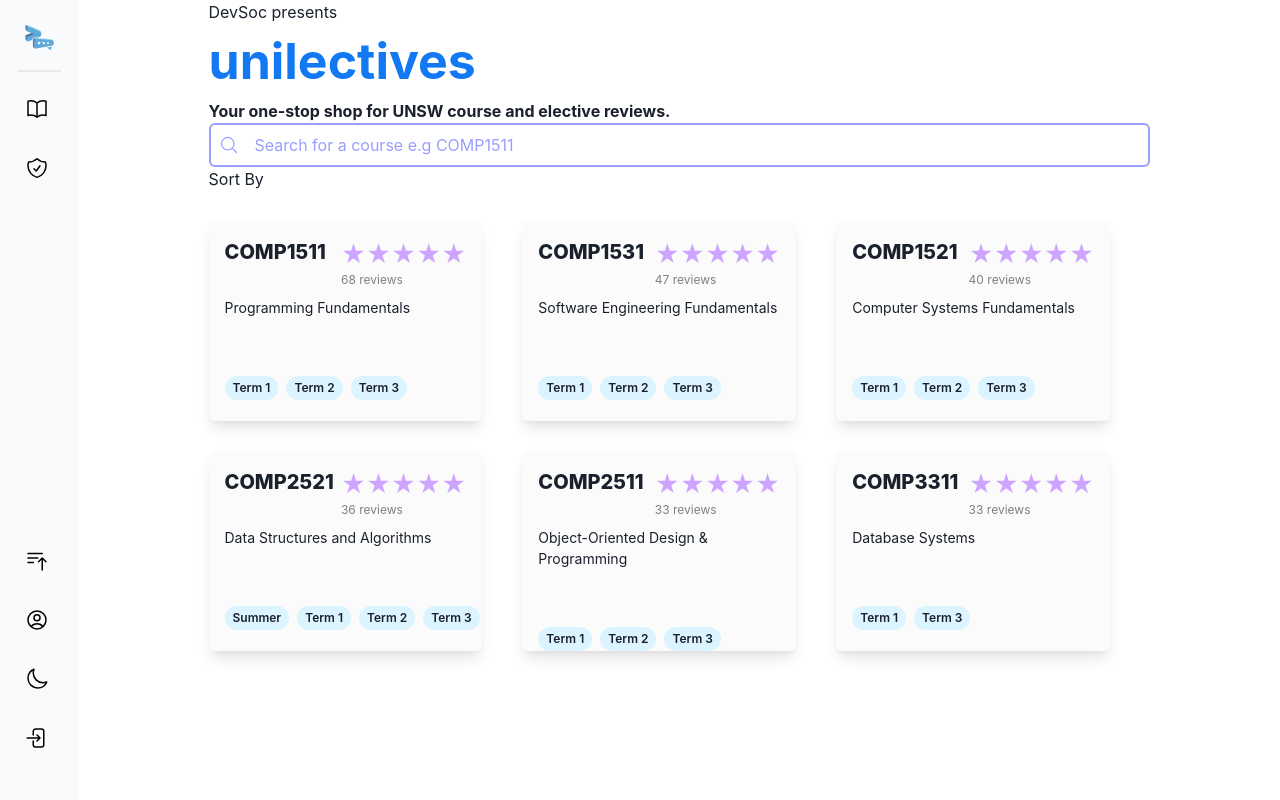
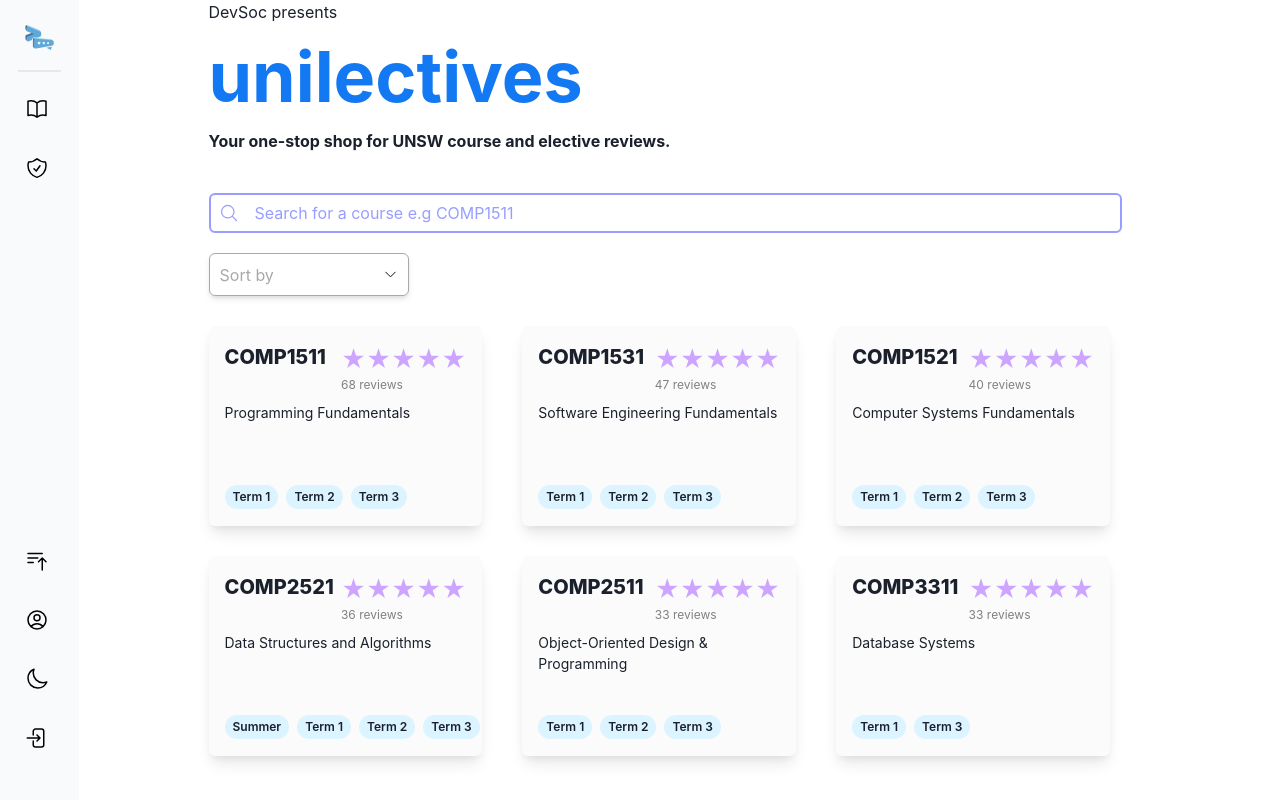
Before and after one commit to honeybunnyo/unilectiveclone, a React (Vite) app: page / in a window 1280 px wide. Built offline with nearby package versions, Linux system fonts and the light colour scheme.

Commit message:
Added Sort by button

```diff
--- a/src/components/PageContent/pagecontent.jsx
+++ b/src/components/PageContent/pagecontent.jsx
@@ -80,13 +80,14 @@
       <div style={{ display: 'flex', flexDirection: 'column' }}>
         <div>DevSoc presents</div>
         <div
-          style={{ fontSize: "50px", fontWeight: 'bold', color: clicked ? '#FF96E9' : '#1279f2', cursor: 'pointer' }}
+          style={{ fontSize: "70px", fontWeight: 'bold', color: clicked ? '#FF96E9' : '#1279f2', cursor: 'pointer' }}
           onClick={handleClick}>unilectives </div>
-        <div><strong>Your one-stop shop for UNSW course and elective reviews.</strong></div>
-        <Flex style={{padding: '8px', color:"#989EFF", borderRadius: '6px', cursor: 'pointer', border: '2px solid #989EFF'}} onClick={handleSearchClick}>
+        <div style={{marginBottom: "40px"}}><strong>Your one-stop shop for UNSW course and elective reviews.</strong></div>
+
+        {/* Search Bar */}
+        <Flex style={{width:'97%', height:'40px', alignItems: 'center', padding: '8px', color:"#989EFF", borderRadius: '6px', cursor: 'pointer', border: '2px solid #989EFF'}} onClick={handleSearchClick}>
         <img src="/search.svg" alt="Search Logo" style={{ marginRight: '16px'}}/>
           Search for a course e.g COMP1511</Flex>
-        <div>Sort By</div>
         {isSearchClicked && (
         <div style={{
           position: 'fixed',
@@ -99,19 +100,40 @@
           backgroundColor: 'white',
           zIndex: '9999',
           textAlign: 'center',
-          borderRadius: '10px'
-        }}
-        >
+          borderRadius: '10px',
+          padding: '20px'
+        }}>
           <Button onClick={handleSearchClick}>Dismiss</Button>
         </div>
-      )}
+        )}
+
+        {/* Sort By */}
+        <Flex style={{
+          width: '200px',
+          height: '43px',
+          border: '1px solid #A9A9A9',
+          borderRadius: '6px',
+          padding: '10px 10px',
+          display: 'flex',
+          alignItems: 'center',
+          justifyContent: 'space-between',
+          cursor: 'pointer',
+          color: '#A9A9A9',
+          marginTop: '20px'
+        }} boxShadow={'md'} >
+          <div>
+          Sort by
+          </div>
+          <img src="/arrowdown.svg" alt="Arrow Logo" style={{height:"15px"}}/>
+        </Flex>
+
+        {/* Courses */}
         <div>
           {coursesRows.map((row, index) => (
             <Flex key={index} mt={"30px"}>
               {row.map((course, index) => (
                 <Box backgroundColor={"#FBFBFB"} key={index} flex="1" minWidth="200px" height="200px" borderRadius="md" boxShadow="lg" p={4} mr={10} >
                     <VStack alignItems="flex-start">
-
                   <Flex flexDirection="row" justifyContent="space-between" width="100%">
                     <div style={{fontWeight: "790", fontSize: "20px" }}>{course.course_prefix + course.course_code}</div>
                     <VStack alignItems="flex-start" spacing={2}>
@@ -119,8 +141,8 @@
                       <div style={{fontSize: "12px", color: "grey", marginTop: "-10px" }}> {course.total_reviews} reviews</div>
                     </VStack>
                   </Flex >
-                    <div style={{fontSize: "14px", marginBottom: "50px"}}>{course.course_title}</div>
 
+                    <Box height="50px" style={{fontSize: "14px", marginBottom: "25px"}}>{course.course_title}</Box>
                     <Flex>
                       {course.offered_terms.map((term, index) => (
                         <Button
@@ -139,8 +161,6 @@
                         </Button>
                       ))}
                   </Flex>
-
-
                   </VStack>
                 </Box>
               ))}
```
Also changed, not shown: public/arrowdown.svg (added).
